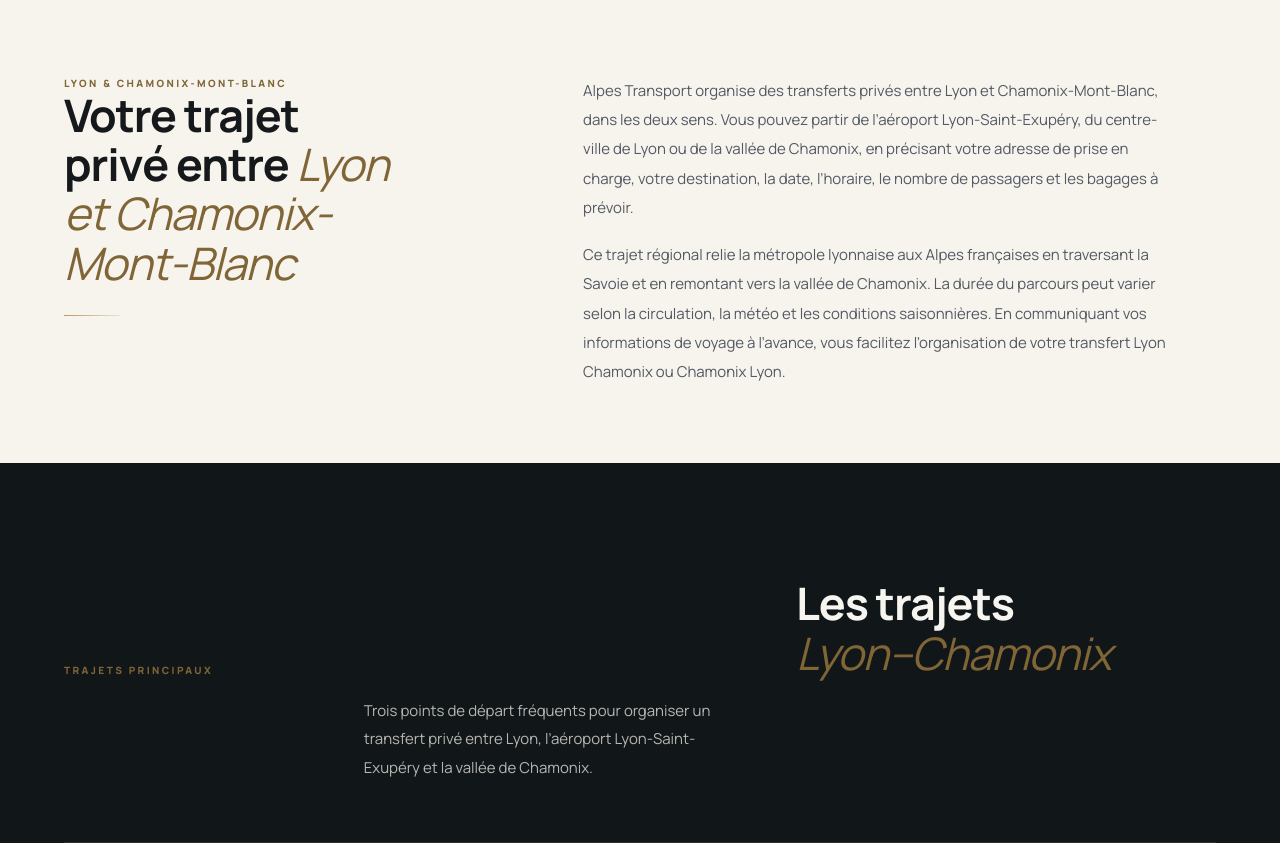
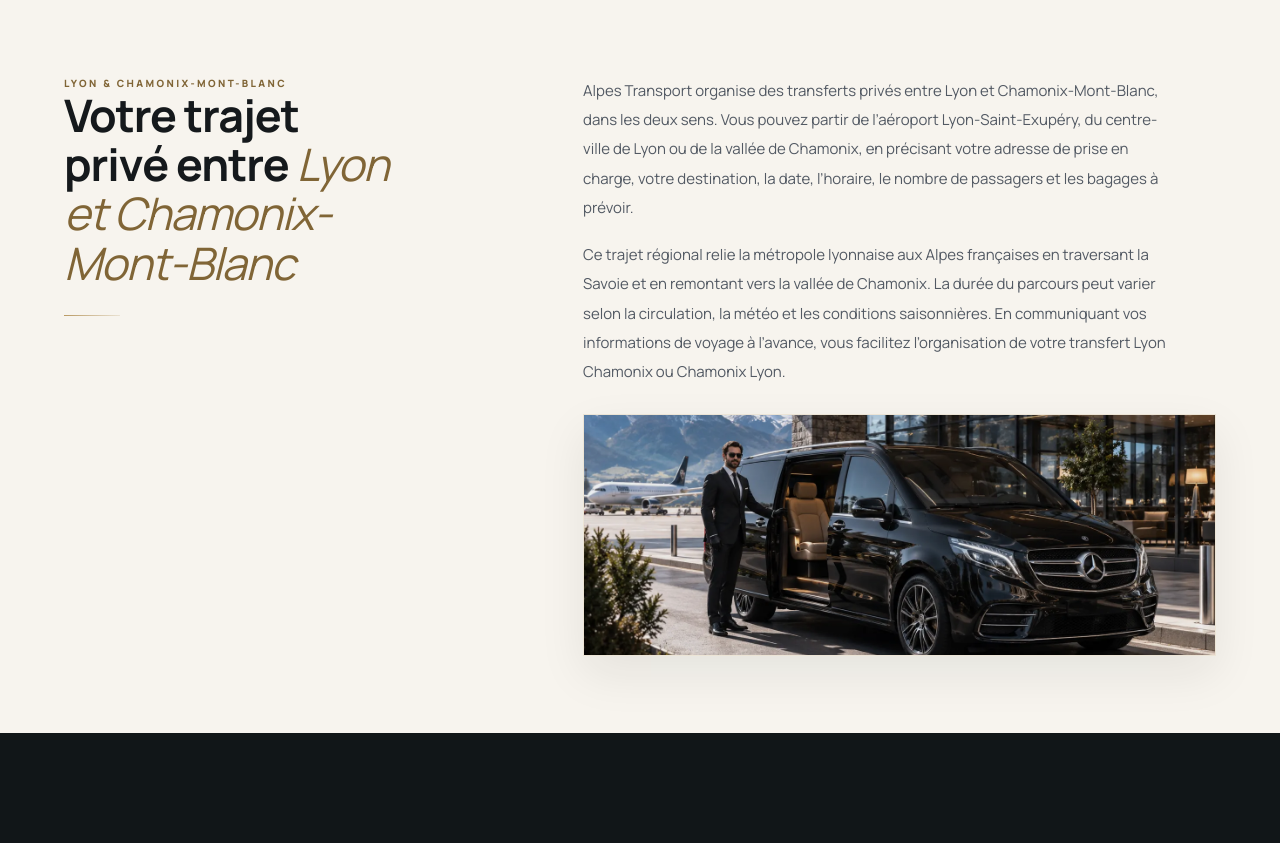
Before and after one commit to hudson661523-afk/Alpes, a PHP site: page /transfert-lyon-chamonix/index.php in a window 1280 px wide. Shown: the part 797-1640 px from the top of the page. Run offline with PHP 8.4, Linux system fonts and the light colour scheme.

Commit message:
Add supporting transfer image to Lyon Chamonix page

```diff
--- a/assets/css/style.css
+++ b/assets/css/style.css
@@ -3921,6 +3921,8 @@ p, h1, h2, h3 { margin-top: 0; }
 .tlc-rule { display:block; width:56px; height:1px; margin-top:28px; background:linear-gradient(90deg,var(--gold),rgba(185,154,100,.2)); }
 .tlc-intro-copy p { margin:0 0 18px; max-width:64ch; color:#525963; font-size:15px; line-height:1.95; }
 .tlc-intro-copy p:last-child { margin-bottom:0; }
+.tlc-intro-figure { margin:28px 0 0; border:1px solid rgba(185,154,100,.18); box-shadow:0 18px 44px rgba(21,25,28,.08); }
+.tlc-intro-figure img { width:100%; height:240px; object-fit:cover; filter:saturate(.9) brightness(.94); }
 
 .tlc-routes { padding:clamp(84px,9vw,128px) 0; background:#111618; color:var(--warm-white); }
 .tlc-section-head { display:grid; grid-template-columns:minmax(0,1fr) minmax(0,420px); gap:20px 48px; align-items:end; margin-bottom:clamp(40px,5vw,60px); }
--- a/transfert-lyon-chamonix/index.php
+++ b/transfert-lyon-chamonix/index.php
@@ -75,6 +75,9 @@ $schemaExtra = [
                 <div class="tlc-intro-copy">
                     <p>Alpes Transport organise des transferts privés entre Lyon et Chamonix-Mont-Blanc, dans les deux sens. Vous pouvez partir de l’aéroport Lyon-Saint-Exupéry, du centre-ville de Lyon ou de la vallée de Chamonix, en précisant votre adresse de prise en charge, votre destination, la date, l’horaire, le nombre de passagers et les bagages à prévoir.</p>
                     <p>Ce trajet régional relie la métropole lyonnaise aux Alpes françaises en traversant la Savoie et en remontant vers la vallée de Chamonix. La durée du parcours peut varier selon la circulation, la météo et les conditions saisonnières. En communiquant vos informations de voyage à l’avance, vous facilitez l’organisation de votre transfert Lyon Chamonix ou Chamonix Lyon.</p>
+                    <figure class="tlc-intro-figure">
+                        <img src="<?= e(asset('images/alpes-airport-transfer.webp')) ?>" alt="Véhicule premium pour un transfert privé entre Lyon et Chamonix-Mont-Blanc" width="1448" height="1086" loading="lazy" decoding="async">
+                    </figure>
                 </div>
             </div>
         </section>
```
